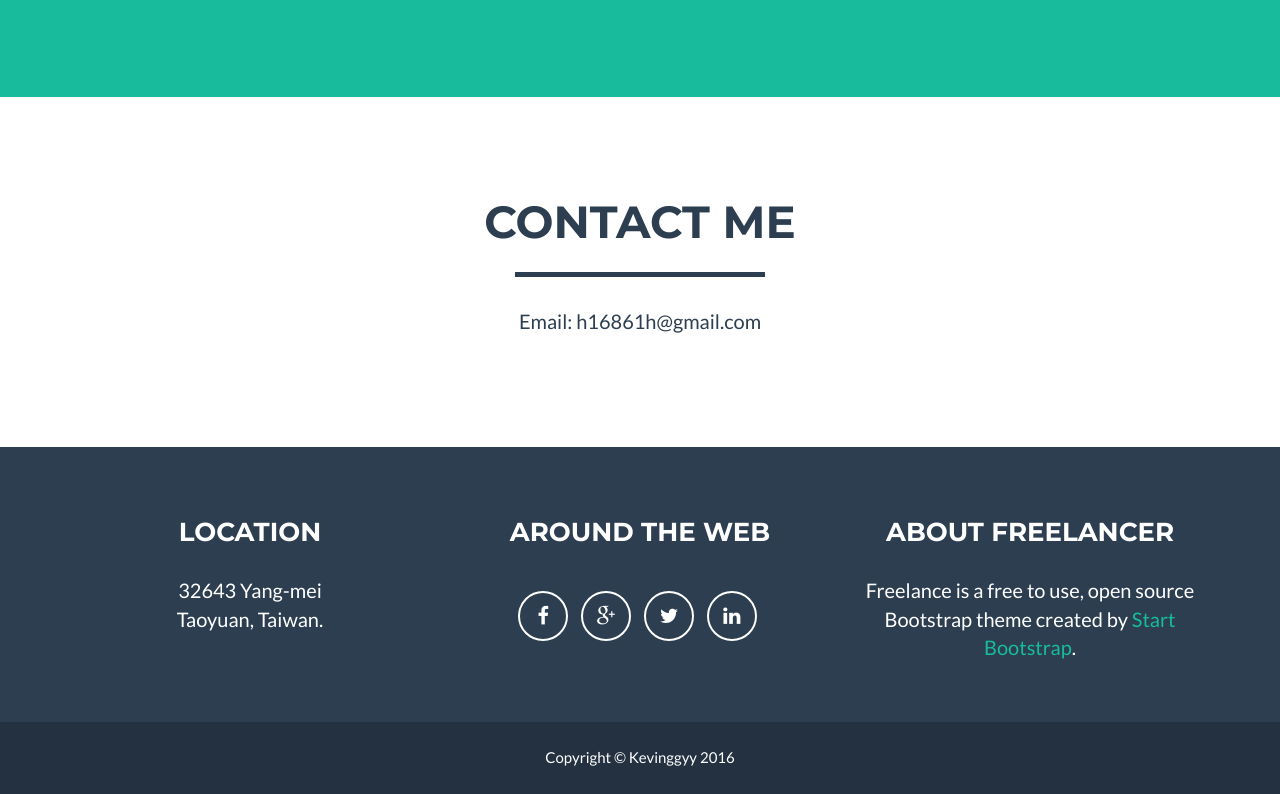
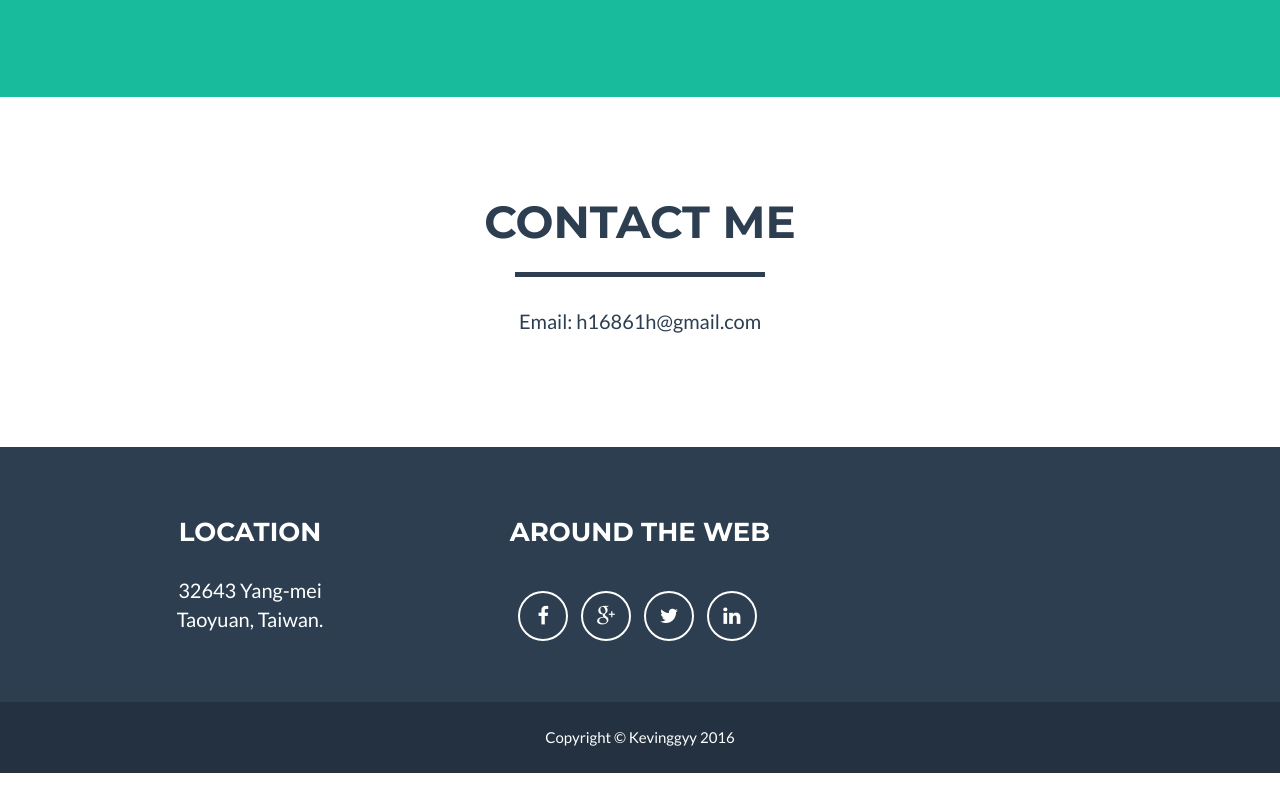
Before and after one commit to Li-Kevin/Li-Kevin.github.io, a website: page indexEN.html in a window 1280 px wide. Shown: the part 1933-2727 px from the top of the page. After the commit the page ends 2706 px from the top, so only its background shows below. Drawn offline with nearby package versions, Linux system fonts and the light colour scheme.

Commit message:
Update indexEN.html

```diff
--- a/indexEN.html
+++ b/indexEN.html
@@ -312,8 +312,8 @@
                         </ul>
                     </div>
                     <div class="footer-col col-md-4">
-                        <h3>About Freelancer</h3>
-                        <p>Freelance is a free to use, open source Bootstrap theme created by <a href="http://startbootstrap.com">Start Bootstrap</a>.</p>
+                        <h3></h3>
+                        <p></p>
                     </div>
                 </div>
             </div>
```
